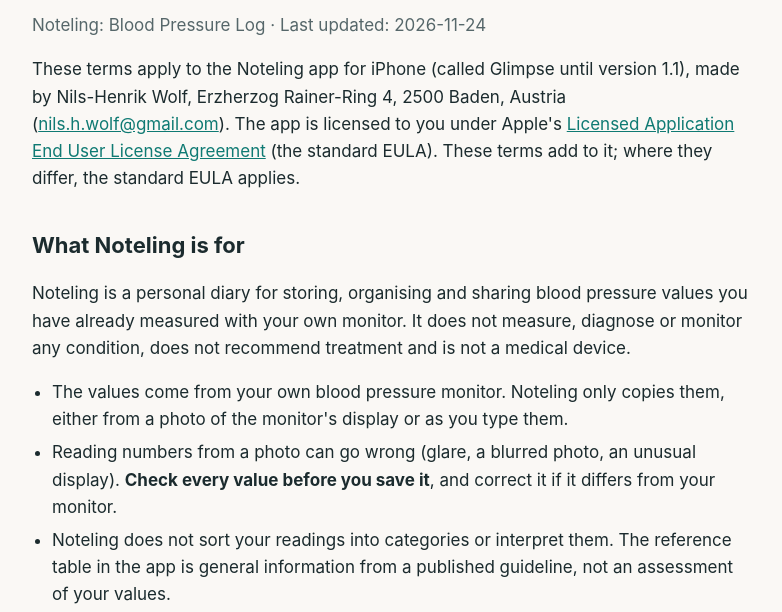
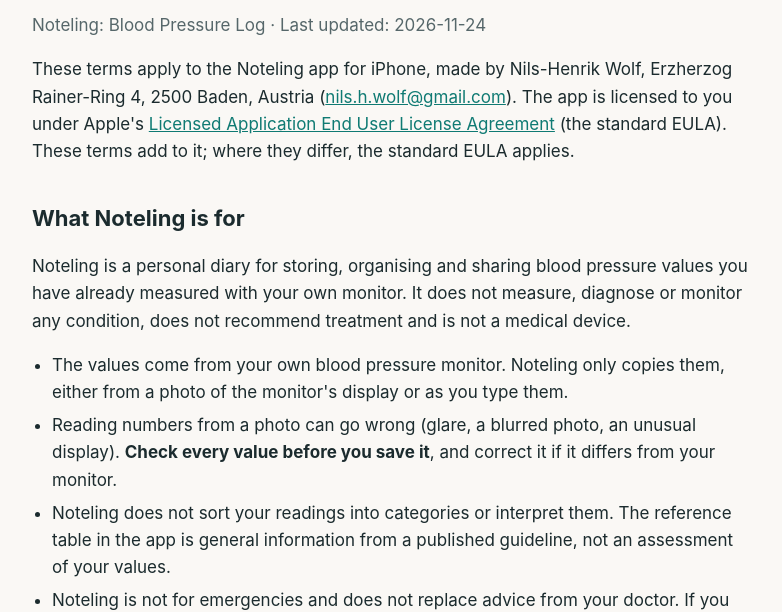
Before and after one commit to nisse80/nisse80.github.io, a plain HTML site: page noteling/terms.html in a window 1280 px wide. Shown: the part 163-775 px from the top of the page, without its empty margins (248-1030 px from the left). Drawn offline with Linux system fonts and the light colour scheme.

Commit message:
Noteling privacy/terms: drop 'called Glimpse until 1.1' (never released under that name)
Co-Authored-By: Claude Opus 5.5 <noreply@anthropic.com>
Claude-Session: https://claude.ai/code/session_01PC4oMwusNDwybV46qnH2UR

```diff
--- a/noteling/terms.html
+++ b/noteling/terms.html
@@ -9,7 +9,7 @@
 <h1>Terms of Use</h1>
 <p class="meta">Noteling: Blood Pressure Log · Last updated: 2026-11-24</p>
 
-<p>These terms apply to the Noteling app for iPhone (called Glimpse until version 1.1), made by Nils-Henrik Wolf, Erzherzog Rainer-Ring 4, 2500 Baden, Austria (<a href="mailto:nils.h.wolf@gmail.com">nils.h.wolf@gmail.com</a>). The app is licensed to you under Apple's <a href="https://www.apple.com/legal/internet-services/itunes/dev/stdeula/">Licensed Application End User License Agreement</a> (the standard EULA). These terms add to it; where they differ, the standard EULA applies.</p>
+<p>These terms apply to the Noteling app for iPhone, made by Nils-Henrik Wolf, Erzherzog Rainer-Ring 4, 2500 Baden, Austria (<a href="mailto:nils.h.wolf@gmail.com">nils.h.wolf@gmail.com</a>). The app is licensed to you under Apple's <a href="https://www.apple.com/legal/internet-services/itunes/dev/stdeula/">Licensed Application End User License Agreement</a> (the standard EULA). These terms add to it; where they differ, the standard EULA applies.</p>
 
 <h2>What Noteling is for</h2>
 <p>Noteling is a personal diary for storing, organising and sharing blood pressure values you have already measured with your own monitor. It does not measure, diagnose or monitor any condition, does not recommend treatment and is not a medical device.</p>
```
Also changed, not shown: noteling/privacy.html (+1 -1 lines).
